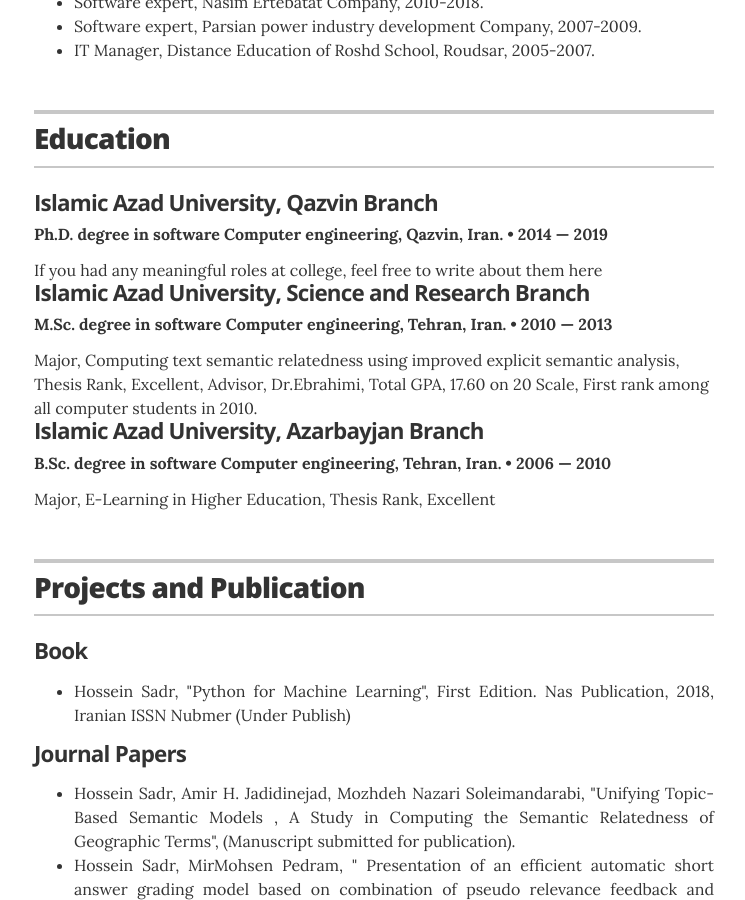
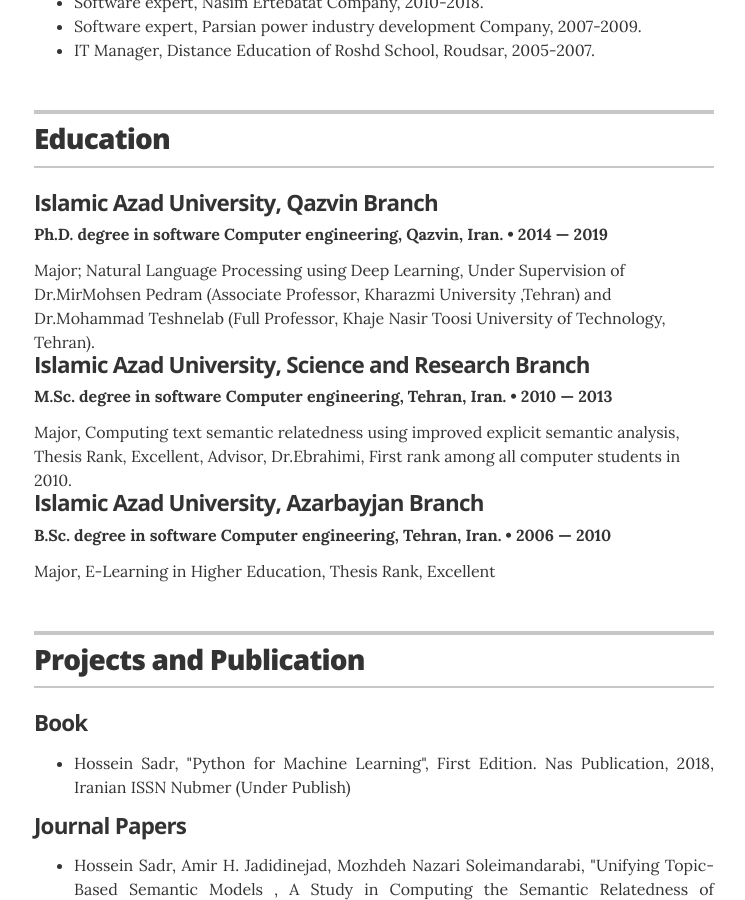
Before and after one commit to hosseinsadr/hosseinsadr.github.io, a Jekyll site: the page built from index.html, in a window 1280 px wide and 900 px high, scrolled down 2023 px. Shown: the whole window, without its empty margins (266-1011 px from the left). Built offline with Jekyll 4.4.1, drawn with Linux system fonts in a browser that asks for light colours.

Commit message:
Update education.yml

```diff
--- a/_data/education.yml
+++ b/_data/education.yml
@@ -2,7 +2,8 @@
 - degree: Ph.D. degree in software Computer engineering, Qazvin, Iran.
   uni: Islamic Azad University, Qazvin Branch
   year: 2014 &mdash; 2019
-  summary: If you had any meaningful roles at college, feel free to write about them here
+  summary: Major; Natural Language Processing using Deep Learning, Under Supervision of  Dr.MirMohsen Pedram (Associate Professor, Kharazmi University ,Tehran) and Dr.Mohammad Teshnelab (Full Professor, Khaje Nasir Toosi University of Technology, Tehran).
+
   #awards:
     #- award: Summa Cumme Laude graduate
 
@@ -11,7 +12,7 @@
   uni: Islamic Azad University, Science and Research Branch
   year: 2010 &mdash; 2013
   #award: Most likely to succeed
-  summary: Major, Computing text semantic relatedness using improved explicit semantic analysis, Thesis Rank, Excellent, Advisor, Dr.Ebrahimi, Total GPA, 17.60 on 20 Scale, First rank among all computer students in 2010.
+  summary: Major, Computing text semantic relatedness using improved explicit semantic analysis, Thesis Rank, Excellent, Advisor, Dr.Ebrahimi, First rank among all computer students in 2010.
 
 #############
 - degree: B.Sc. degree in software Computer engineering, Tehran, Iran.
```
